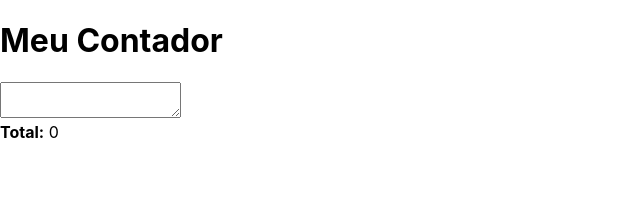
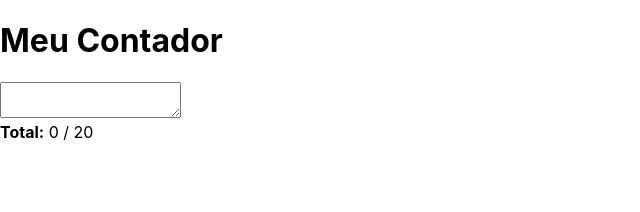
Before and after one commit to treinaweb/treinaweb-react-introducao, a React (Create React App) app: page / in a window 1280 px wide. Shown: the top 212 px of the page, without its empty margins (0-640 px from the left). Built offline with nearby package versions, Linux system fonts and the light colour scheme.

Commit message:
aula-05-04

```diff
--- a/src/App.js
+++ b/src/App.js
@@ -6,7 +6,7 @@
   render() {
     return (
       <div>
-        <TextCounter />
+        <TextCounter limit={20} />
       </div>
     );
   }
--- a/src/TextCounter.js
+++ b/src/TextCounter.js
@@ -2,6 +2,10 @@
 
 
 class TextCounter extends Component{
+    static defaultProps = {
+        limit: 15
+    }
+
     constructor(props){
         super(props);
         this.state = {
@@ -10,13 +14,13 @@
     }
 
     render(){
-        const {state} = this;
+        const {state, props} = this;
         return (
             <div>
                 <h1>Meu Contador</h1>
                 <textarea />
                 <div>
-                    <strong>Total:</strong> { state.totalChars }
+                    <strong>Total:</strong> { state.totalChars } / { props.limit }
                 </div>
             </div>
         )
```
